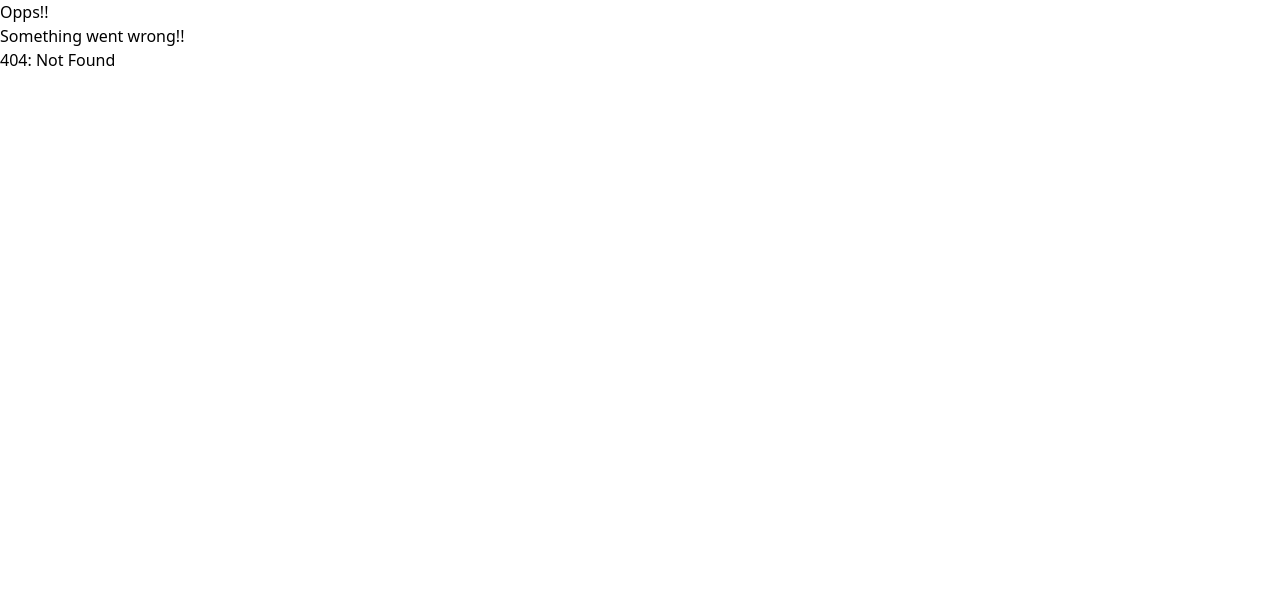
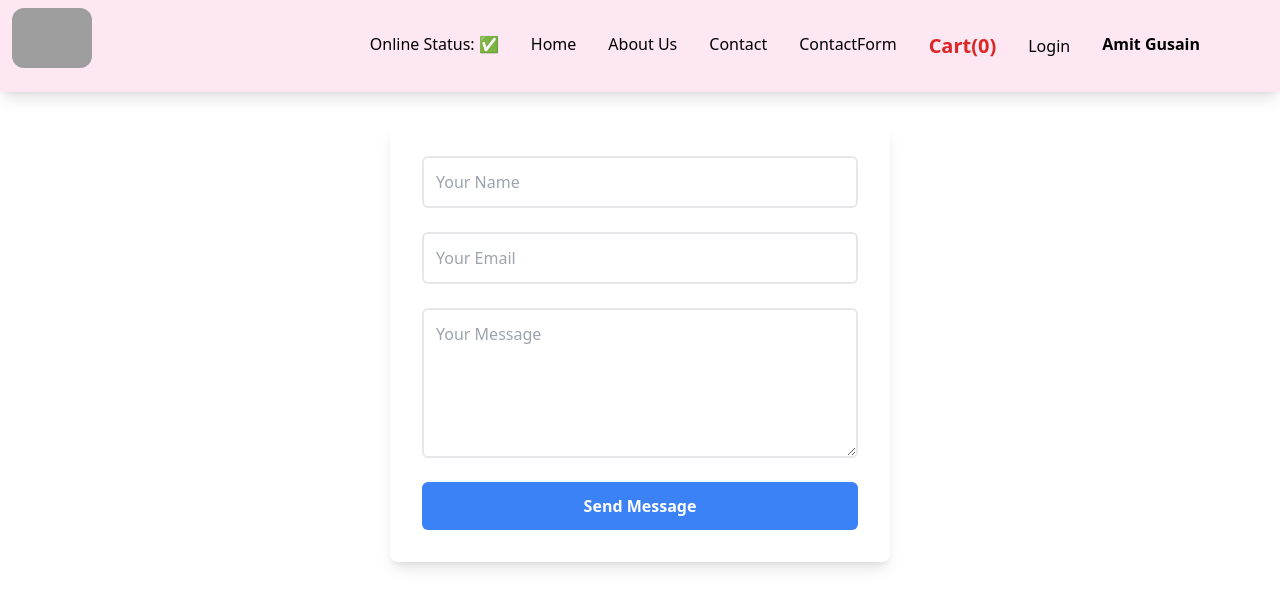
Before and after one commit to amitgusain29/Namaste-React, a React (Vite) app: page /contactform in a window 1280 px wide. Before the commit this address had no page. Shown: the top 608 px of the page. Built offline with nearby package versions, Linux system fonts and the light colour scheme; grey boxes are pictures that could not be loaded.

Commit message:
Add remaining files

```diff
--- a/package.json
+++ b/package.json
@@ -33,6 +33,7 @@
   },
   "dependencies": {
     "@reduxjs/toolkit": "^2.5.0",
+    "emailjs-com": "^3.2.0",
     "react": "^18.3.1",
     "react-dom": "^18.3.1",
     "react-redux": "^9.2.0",
--- a/src/App.js
+++ b/src/App.js
@@ -1,5 +1,6 @@
 import React, { lazy, Suspense, useEffect, useState } from "react";
 import ReactDOM from "react-dom/client";
+import emailjs from 'emailjs-com';
 import Header from "./components/Header";
 import Body from "./components/Body";
 // import About from "./components/About";
@@ -11,9 +12,12 @@ import UserContext from "./utils/UserContext";
 import { Provider } from "react-redux";
 import appStore from "./utils/appStore";
 import Cart from "./components/Cart";
+import ContactForm from "./components/ContactForm"; // Import the form
 
+// Initialize EmailJS
+emailjs.init("wLG3s46BtoqVkveTz");
 
-const Grocery = lazy(() => import("./components/Grocery"))
+const Grocery = lazy(() => import("./components/ContactForm"))
 const About = lazy(() => import("./components/About"))
 
 const AppLayout = () => {
@@ -41,6 +45,9 @@ const AppLayout = () => {
     )
 }
 
+
+
+
 const AppRouter = createBrowserRouter([
     {
         path: "/",
@@ -57,8 +64,8 @@ const AppRouter = createBrowserRouter([
                 element: <Contact />,
             },
             {
-                path: "/grocery",
-                element: <Suspense fallback={<h1>Loading..</h1>}><Grocery /></Suspense>,
+                path: "/contactform",
+                element: <ContactForm />,  // Show ContactForm on Contact Page
             },
             {
                 path: "/restaurants/:resId",
--- /dev/null
+++ b/src/components/ContactForm.js
@@ -0,0 +1,136 @@
+import emailjs from 'emailjs-com';
+import { useState } from 'react';
+
+function ContactForm() {
+  const [formData, setFormData] = useState({
+    name: '',
+    email: '',
+    message: ''
+  });
+  const [status, setStatus] = useState('');
+  const [isLoading, setIsLoading] = useState(false);
+  const [emailError, setEmailError] = useState('');
+
+  const validateEmail = (email) => {
+    const emailRegex = /^[^\s@]+@[^\s@]+\.[^\s@]+$/;
+    return emailRegex.test(email);
+  };
+
+  const handleChange = (e) => {
+    const { name, value } = e.target;
+    setFormData({ ...formData, [name]: value });
+
+    if (name === 'email') {
+      if (!validateEmail(value)) {
+        setEmailError('Please enter a valid email address');
+      } else {
+        setEmailError('');
+      }
+    }
+  };
+
+  const sendEmail = (e) => {
+    e.preventDefault();
+
+    if (!validateEmail(formData.email)) {
+      setEmailError('Please enter a valid email address');
+      return;
+    }
+
+    setIsLoading(true);
+    setStatus('Sending...');
+
+    const emailData = {
+      ...formData,
+      to_email: 'amit2982002@gmail.com',
+      reply_to: formData.email,
+      sender_email: formData.email
+    };
+
+    emailjs.send(
+      'service_k2nmb4j',
+      'template_v0hy49h',
+      emailData,
+      'ZgZut3knAMVk4iuIg'
+    ).then(() => {
+      setStatus('Email sent successfully!');
+      setFormData({ name: '', email: '', message: '' });
+      setEmailError('');
+    }).catch((error) => {
+      console.error('EmailJS Error:', error);
+      setStatus(`Failed to send email: ${error.text || error.message}`);
+    }).finally(() => {
+      setIsLoading(false);
+    });
+  };
+
+  return (
+    <div className="max-w-[500px] mx-auto my-8 p-8 bg-white rounded-lg shadow-lg">
+      <form onSubmit={sendEmail} className="flex flex-col gap-6">
+        <div className="flex flex-col gap-2">
+          <input
+            type="text"
+            name="name"
+            value={formData.name}
+            onChange={handleChange}
+            placeholder="Your Name"
+            required
+            className="p-3 border-2 border-gray-200 rounded-md text-base focus:outline-none focus:border-blue-500 focus:ring-2 focus:ring-blue-200 transition-colors"
+          />
+        </div>
+        <div className="flex flex-col gap-2">
+          <input
+            type="email"
+            name="email"
+            value={formData.email}
+            onChange={handleChange}
+            placeholder="Your Email"
+            required
+            className={`p-3 border-2 rounded-md text-base focus:outline-none focus:ring-2 transition-colors ${
+              emailError
+                ? 'border-red-500 focus:border-red-500 focus:ring-red-200'
+                : 'border-gray-200 focus:border-blue-500 focus:ring-blue-200'
+            }`}
+          />
+          {emailError && (
+            <span className="text-red-500 text-sm mt-1">{emailError}</span>
+          )}
+        </div>
+        <div className="flex flex-col gap-2">
+          <textarea
+            name="message"
+            value={formData.message}
+            onChange={handleChange}
+            placeholder="Your Message"
+            required
+            className="p-3 border-2 border-gray-200 rounded-md text-base min-h-[150px] resize-y focus:outline-none focus:border-blue-500 focus:ring-2 focus:ring-blue-200 transition-colors"
+          />
+        </div>
+        <button
+          type="submit"
+          disabled={isLoading || !!emailError}
+          className={`px-6 py-3 rounded-md text-base font-semibold text-white transition-colors ${
+            isLoading || emailError
+              ? 'bg-gray-400 cursor-not-allowed'
+              : 'bg-blue-500 hover:bg-blue-600'
+          }`}
+        >
+          {isLoading ? 'Sending...' : 'Send Message'}
+        </button>
+        {status && (
+          <p className={`text-center mt-4 p-3 rounded-md text-sm ${
+            status.includes('successfully')
+              ? 'bg-green-100 text-green-800 border border-green-200'
+              : status.includes('Failed')
+              ? 'bg-red-100 text-red-800 border border-red-200'
+              : 'bg-gray-100 text-gray-800 border border-gray-200'
+          }`}>
+            {status}
+          </p>
+        )}
+      </form>
+    </div>
+  );
+}
+
+export default ContactForm;
--- a/src/components/Grocery.js
+++ /dev/null
@@ -1,8 +0,0 @@
-
-const Grocery = () => {
-    return (
-        <h1>Our Online grocery store, and we have lot of child components inside this web page!!</h1>
-    )
-}
-
-export default Grocery;
--- a/src/components/Header.js
+++ b/src/components/Header.js
@@ -18,8 +18,6 @@ const Header = () => {
     const cartItems = useSelector((store) => store.cart.items);
     console.log(cartItems);
 
-
-
     return (
         <div className="flex justify-between bg-pink-100 shadow-lg sticky top-0 z-10">
             <div className="logo-container">
@@ -31,7 +29,8 @@ const Header = () => {
                     <li className="px-4"><Link to="/">Home</Link></li>
                     <li className="px-4"><Link to="/about">About Us</Link></li>
                     <li className="px-4"><Link to="/contact">Contact</Link></li>
-                    <li className="px-4"><Link to="/grocery">Grocery</Link></li>
+                    <li className="px-4"><Link to="/contactform">ContactForm</Link></li>
+
                     <li className="px-4 font-bold text-xl text-red-600"><Link to="/cart">Cart({cartItems.length})</Link></li>
                     <button className="login px-4" onClick={() => { btnNameReact === "Login" ? setBtnNameReact("LogOut") : setBtnNameReact("Login") }}>{btnNameReact}</button>
                     <li className="px-4 font-bold">{loggedInUser}</li>
```
Also changed, not shown: 2 other files (tests, documents, lock files or other folders).
